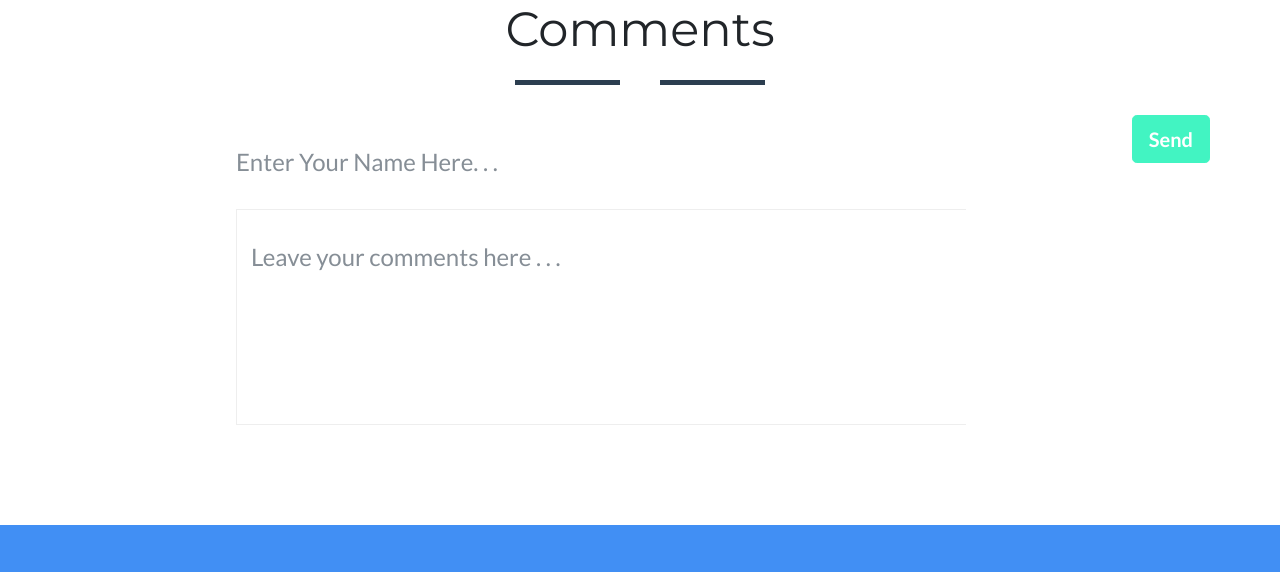
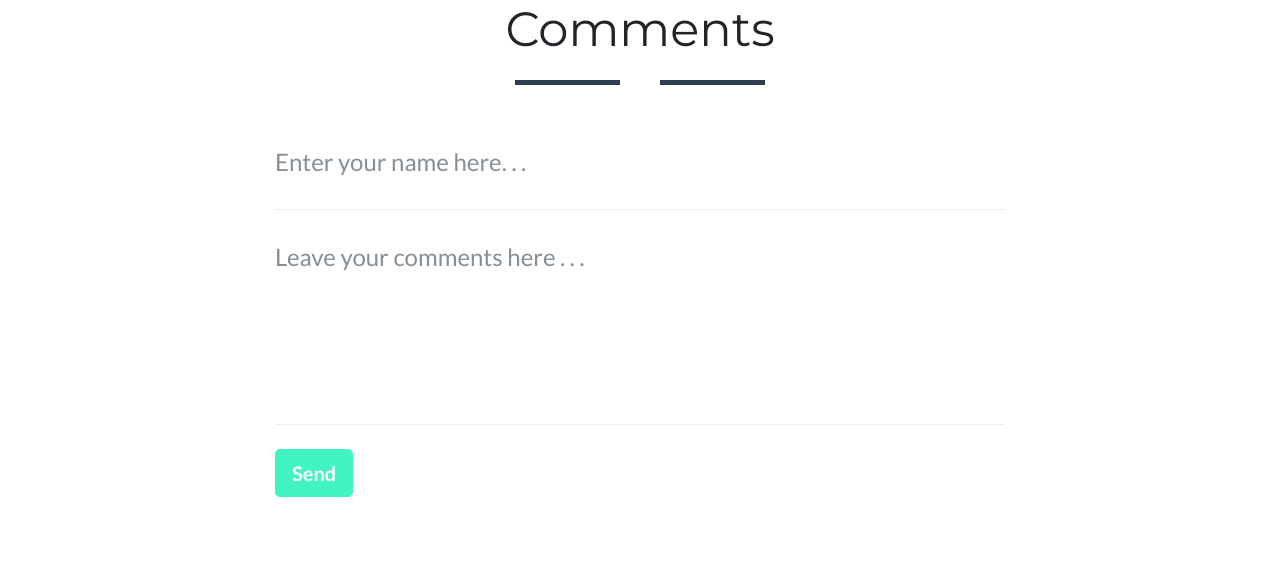
Before and after one commit to Bigg-Iron/Project1, a plain HTML site: page GailProject/index.html in a window 1280 px wide. Shown: the part 2560-3132 px from the top of the page. Drawn offline with nearby package versions, Linux system fonts and the light colour scheme.

Commit message:
changed comments

```diff
--- a/GailProject/index.html
+++ b/GailProject/index.html
@@ -204,12 +204,12 @@
               <div class="control-group">
                 <div class="form-group floating-label-form-group controls">
                   <label>Name</label>
-                  <input class="form-control" id="name" type="text" placeholder="Enter Your Name Here. . ." required data-validation-required-message="Please enter your name.">
+                  <input class="form-control" id="name" type="text" placeholder="Enter your name here. . ." required data-validation-required-message="Enter your name here. . .">
                   <p class="help-block text-danger"></p>
                 </div>
               </div>
-              <!--<div class="control-group">
-                <div class="form-group floating-label-form-group controls">
+              <div class="control-group">
+                <!--<div class="form-group floating-label-form-group controls">
                   <label>Email Address</label>
                   <input class="form-control" id="email" type="email" placeholder="Email Address" required data-validation-required-message="Please enter your email address.">
                   <p class="help-block text-danger"></p>
@@ -225,7 +225,7 @@
               <div class="control-group">-->
                 <div class="form-group floating-label-form-group controls">
                   <label>Comments</label>
-                  <textarea class="form-control" id="message" rows="5" placeholder="Leave your comments here . . ." required data-validation-required-message="We welcome your comments..."></textarea>
+                  <textarea class="form-control" id="message" rows="5" placeholder="Leave your comments here . . ." required data-validation-required-message="Leave your comments here..."></textarea>
                   <p class="help-block text-danger"></p>
                 </div>
               </div>
@@ -248,7 +248,7 @@
             <div class="footer-col col-md-4">
               <h3>Location</h3>
               <p>6256 Greenwich Drive
-                <br>San Diego, CA</p>
+              <br>San Diego, CA</p>
             </div>
             <div class="footer-col col-md-4">
               <h3>Follow Us</h3>
```
